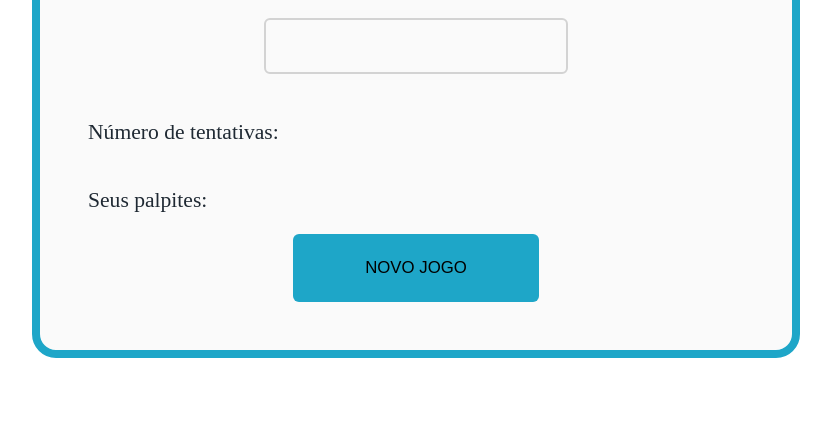
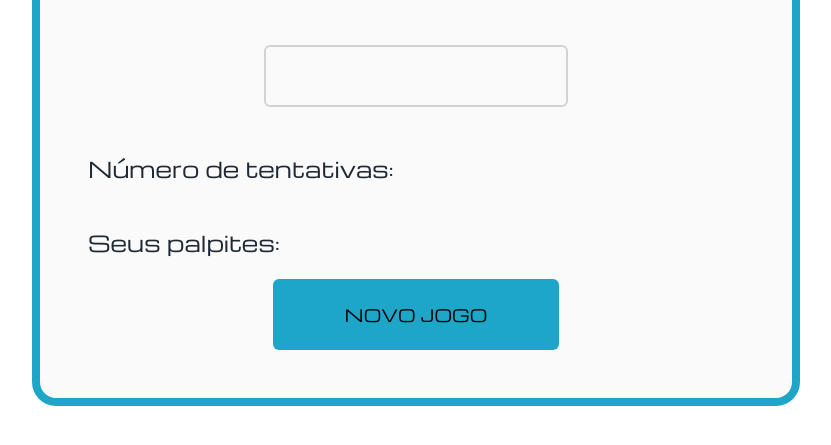
Before and after one commit to juliomar22/adivinhe-o-numero, a plain HTML site: page index.html in a window 1280 px wide. Shown: the part 297-742 px from the top of the page, without its empty margins (224-1055 px from the left). Drawn offline with nearby package versions, Linux system fonts and the light colour scheme.

Commit message:
Add link do google fonts na head do html. Add fonte 'michroma' no html do css, no input e no button.

```diff
--- a/index.html
+++ b/index.html
@@ -6,6 +6,9 @@
     <meta http-equiv="X-UA-Compatible" content="ie=edge" />
     <link rel="stylesheet" href="style.css" />
     <title>Adivinhe o número</title>
+    <link rel="preconnect" href="https://fonts.googleapis.com">
+    <link rel="preconnect" href="https://fonts.gstatic.com" crossorigin>
+    <link href="https://fonts.googleapis.com/css2?family=Michroma&display=swap" rel="stylesheet">
   </head>
   <body onload="init()">
     <main>
--- a/style.css
+++ b/style.css
@@ -9,6 +9,7 @@
   html {
     font-size: 12px;
     font-weight: 300;
+    font-family: "Michroma", sans-serif;
   }
 
   body {
@@ -50,6 +51,7 @@
     padding: 2rem 6rem;
     border-radius: 1rem 1rem 0 0;
     font-size: 1.4rem;
+    font-family: "Michroma", sans-serif;
   }
 
   button:last-child {
@@ -72,6 +74,7 @@
     text-align: center;
     font-size: 2rem;
     border-radius: 0.5rem;
+    font-family: "Michroma", sans-serif;
   }
 
   .stats {
```
